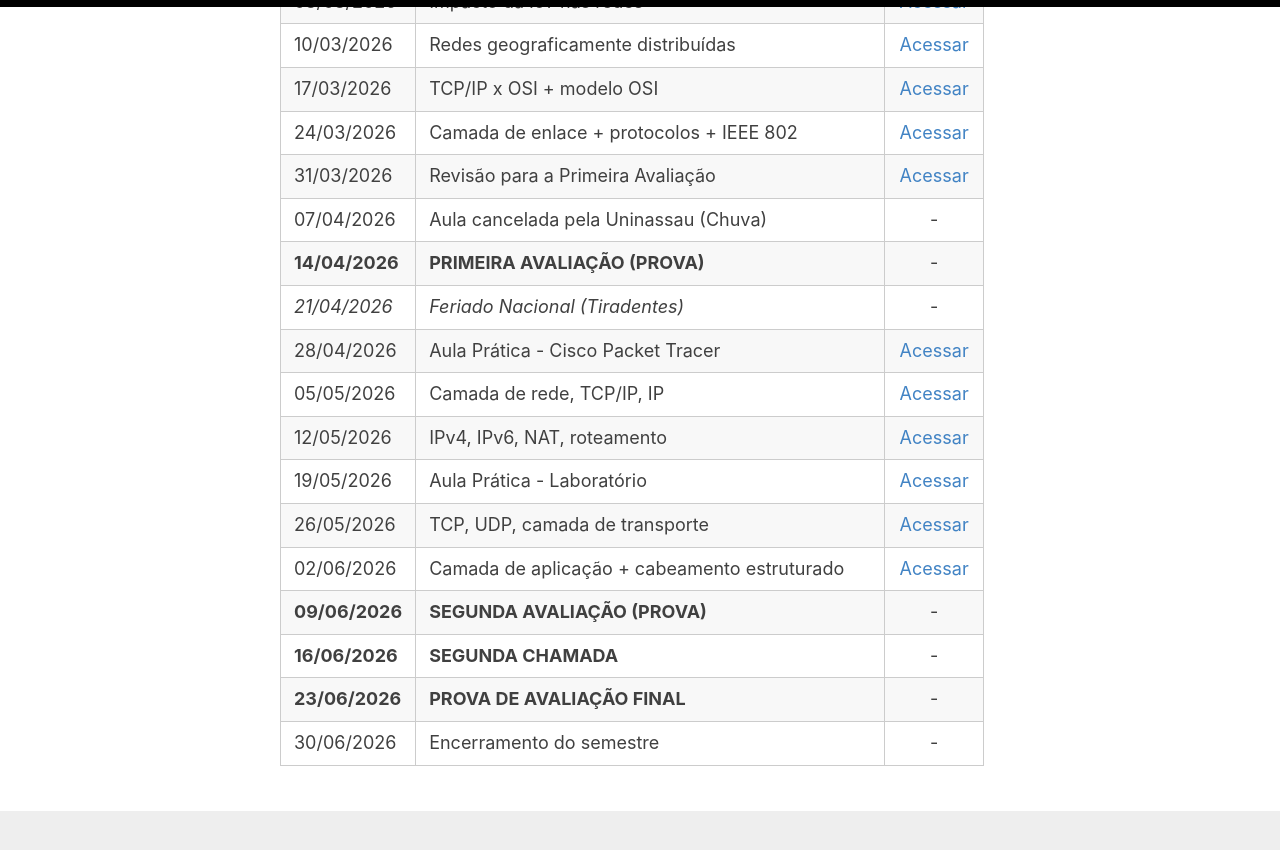
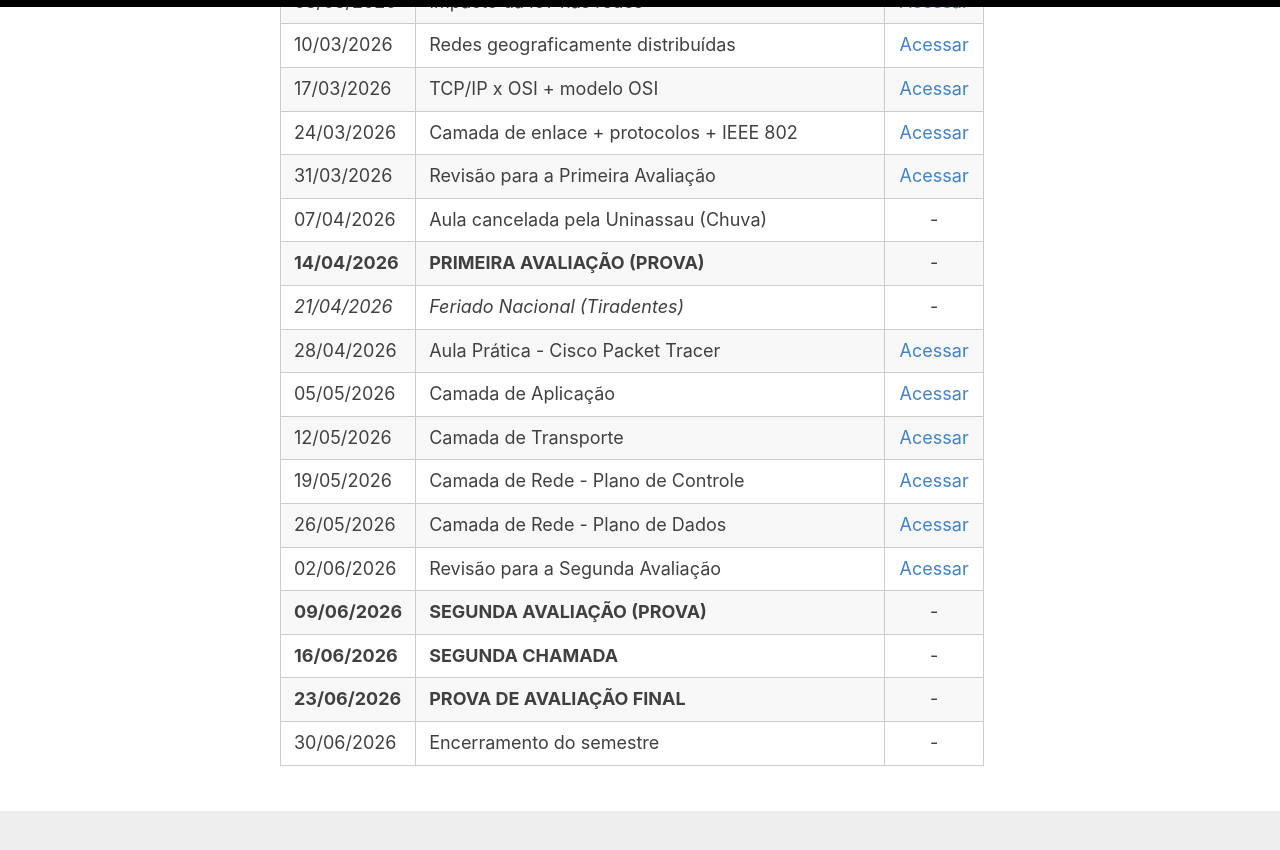
Before and after one commit to prgsouza/prgsouza.github.io, a Jekyll site: the page built from _pages/redes.md, in a window 1280 px wide and 900 px high, scrolled down 2081 px. Shown: the top 850 px of the window. Built offline with Jekyll 4.4.1, drawn with Linux system fonts in a browser that asks for light colours.

Commit message:
aulas redes

```diff
--- a/_pages/redes.md
+++ b/_pages/redes.md
@@ -52,12 +52,12 @@ O processo avaliativo considerará a frequência e o desempenho do aluno.
 | 07/04/2026 | Aula cancelada pela Uninassau (Chuva) | - |
 | **14/04/2026** | **PRIMEIRA AVALIAÇÃO (PROVA)** | - |
 | *21/04/2026* | *Feriado Nacional (Tiradentes)* | - |
-| 28/04/2026 | Aula Prática - Cisco Packet Tracer | [Acessar](#) |
-| 05/05/2026 | Camada de rede, TCP/IP, IP | [Acessar](#) |
-| 12/05/2026 | IPv4, IPv6, NAT, roteamento | [Acessar](#) |
-| 19/05/2026 | Aula Prática - Laboratório | [Acessar](#) |
-| 26/05/2026 |  TCP, UDP, camada de transporte | [Acessar](#) |
-| 02/06/2026 | Camada de aplicação + cabeamento estruturado | [Acessar](#) |
+| 28/04/2026 | Aula Prática - Cisco Packet Tracer | [Acessar](/aulas/redes/aula06-packettracer.pdf) |
+| 05/05/2026 | Camada de Aplicação | [Acessar](/aulas/redes/aula07-camadaaplicacao.pdf) |
+| 12/05/2026 | Camada de Transporte | [Acessar](#) |
+| 19/05/2026 | Camada de Rede - Plano de Controle | [Acessar](#) |
+| 26/05/2026 | Camada de Rede - Plano de Dados | [Acessar](#) |
+| 02/06/2026 | Revisão para a Segunda Avaliação | [Acessar](#) |
 | **09/06/2026** | **SEGUNDA AVALIAÇÃO (PROVA)** | - |
 | **16/06/2026** | **SEGUNDA CHAMADA** | - |
 | **23/06/2026** | **PROVA DE AVALIAÇÃO FINAL** | - |
```
Also changed, not shown: 2 other files.
